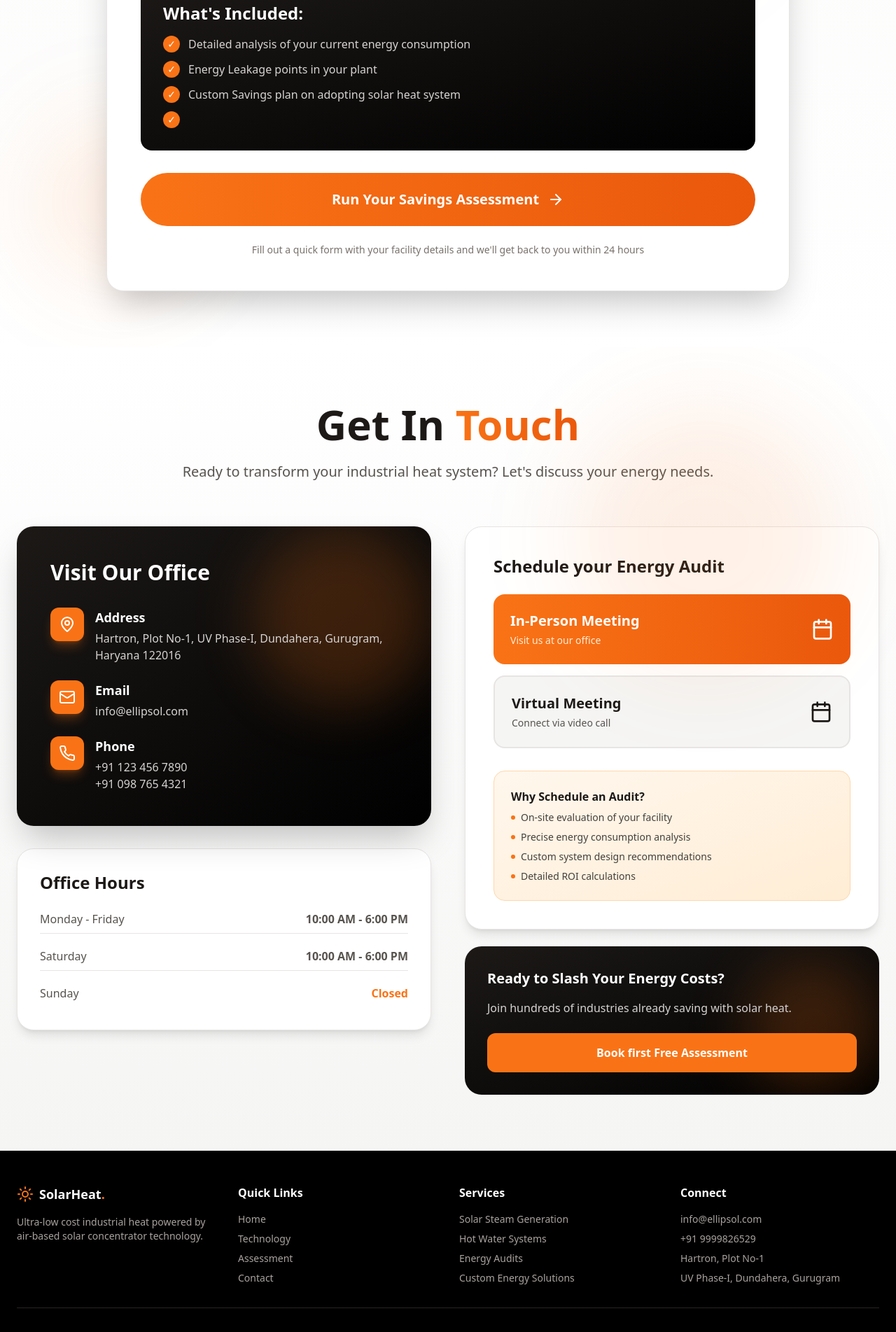
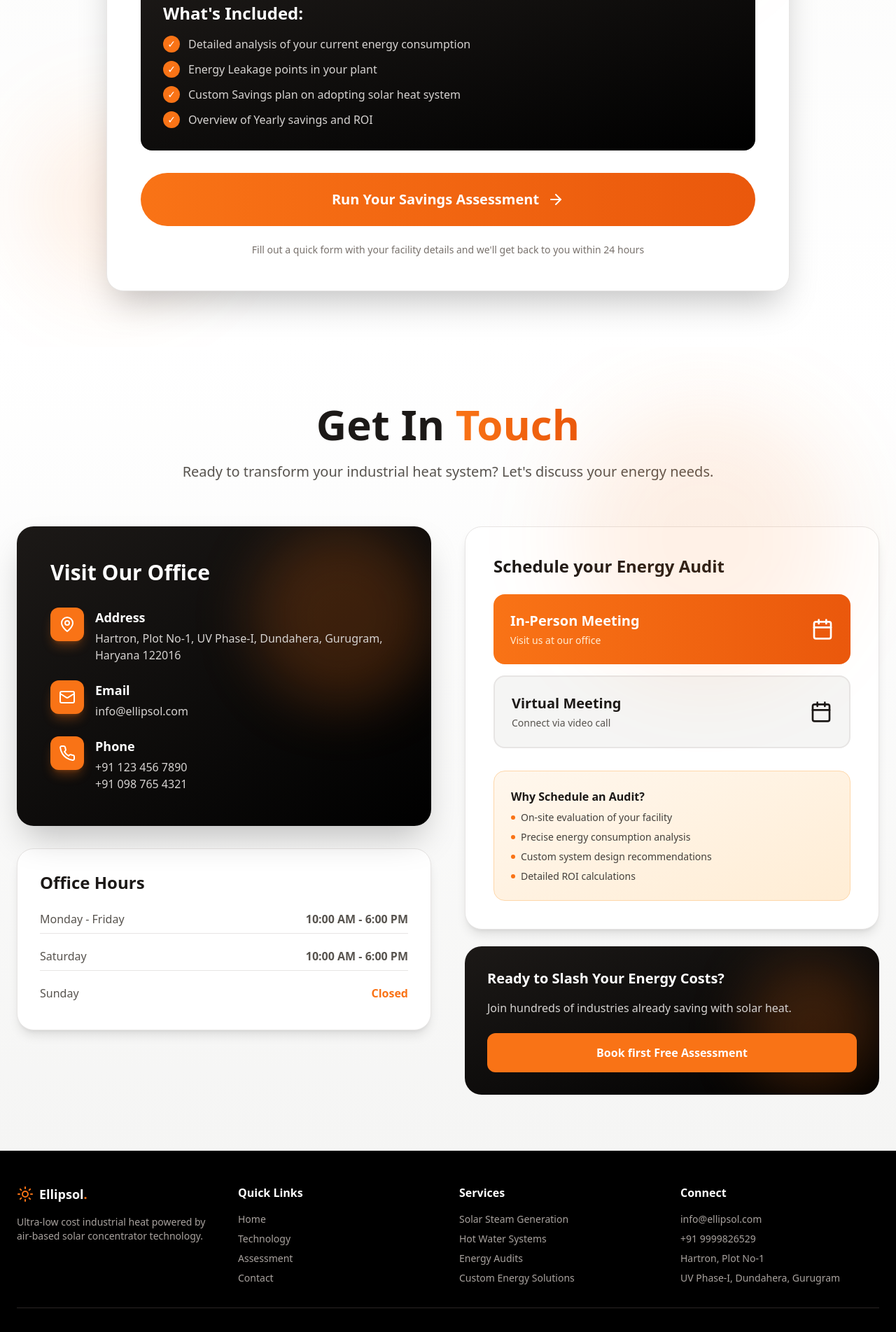
Before and after one commit to ellipsolindia-png/ellipsol-website, a React (Vite) app: page / in a window 1280 px wide. Shown: the part 3968-5871 px from the top of the page at 70% size. Built offline with nearby package versions, Linux system fonts and the light colour scheme.

Commit message:
Update App.tsx

```diff
--- a/src/App.tsx
+++ b/src/App.tsx
@@ -349,7 +349,7 @@ function App() {
                     <div className="w-6 h-6 bg-orange-500 rounded-full flex items-center justify-center flex-shrink-0">
                       <span className="text-white text-sm">✓</span>
                     </div>
-                    <span></span>
+                    <span>Overview of Yearly savings and ROI</span>
                   </li>
                 </ul>
               </div>
@@ -537,7 +537,7 @@ function App() {
             <div>
               <div className="flex items-center space-x-2 mb-4">
                 <Sun className="w-6 h-6 text-orange-500" />
-                <span className="text-lg font-bold">SolarHeat<span className="text-orange-500">.</span></span>
+                <span className="text-lg font-bold">Ellipsol<span className="text-orange-500">.</span></span>
               </div>
               <p className="text-stone-400 text-sm">Ultra-low cost industrial heat powered by air-based solar concentrator technology.</p>
             </div>
```
